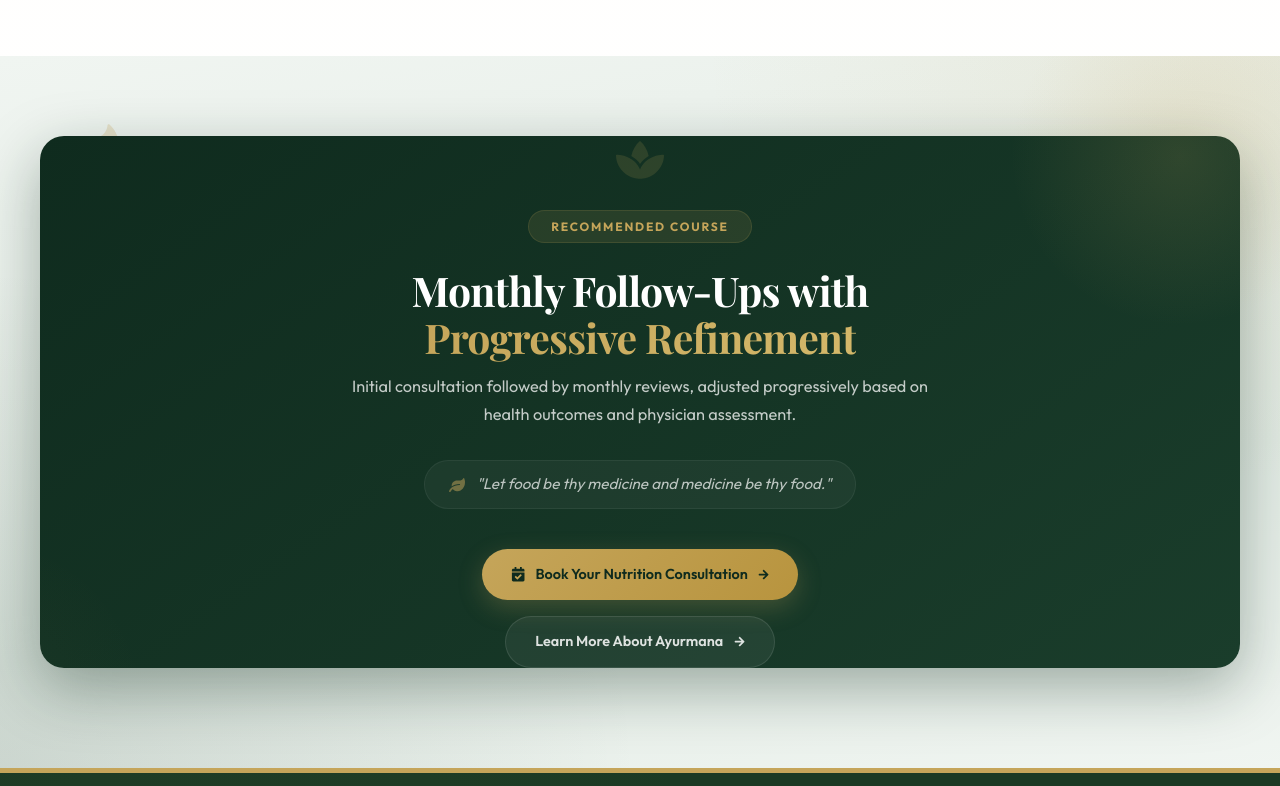
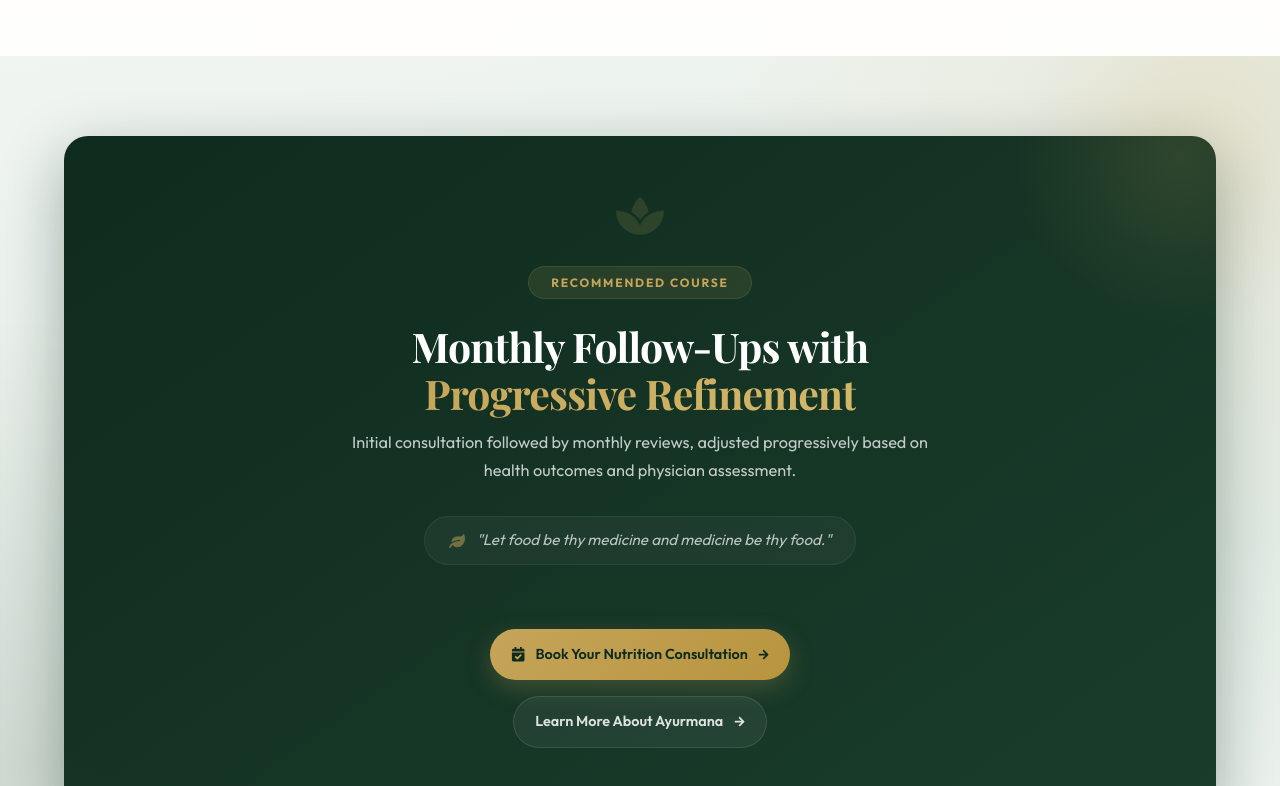
Before and after one commit to rohan-iwnl22/AyurvedaWebsite, a React (Vite) app: page /nutrition in a window 1280 px wide. Shown: the part 4600-5386 px from the top of the page. Built offline with nearby package versions, Linux system fonts and the light colour scheme; a web font is replaced by a local one.

Commit message:
final box

```diff
--- a/src/pages/NutritionPage.jsx
+++ b/src/pages/NutritionPage.jsx
@@ -296,8 +296,9 @@
           <FaSpa className={`${styles.ctaFloat} ${styles.ctaFloat4}`} />
         </div>
 
+        <div className="container">
         <motion.div
-          className={`${styles.ctaCard} container`}
+          className={styles.ctaCard}
           initial={{ opacity: 0, y: 30 }}
           whileInView={{ opacity: 1, y: 0 }}
           transition={{ duration: 0.7 }}
@@ -343,7 +344,8 @@
               <FaArrowRight className={styles.ctaBtnArrow} />
             </Link>
           </div>
-        </motion.div>
+          </motion.div>
+        </div>
       </section>
     </main>
   );
--- a/src/pages/NutritionPage.module.css
+++ b/src/pages/NutritionPage.module.css
@@ -566,8 +566,8 @@
   justify-content: center;
   width: 100%;
   max-width: 580px;
-  margin-top: 0;
-  padding: 0;
+  margin-top: 1.5rem;
+  padding: 0 0.5rem;
 }
 
 .ctaBtnPrimary,
@@ -575,7 +575,7 @@
   display: inline-flex;
   align-items: center;
   gap: 0.65rem;
-  padding: 0.85rem 1.8rem;
+  padding: 0.85rem 1.3rem;
   border-radius: 60px;
   font-size: 0.9rem;
   font-weight: 600;
```
